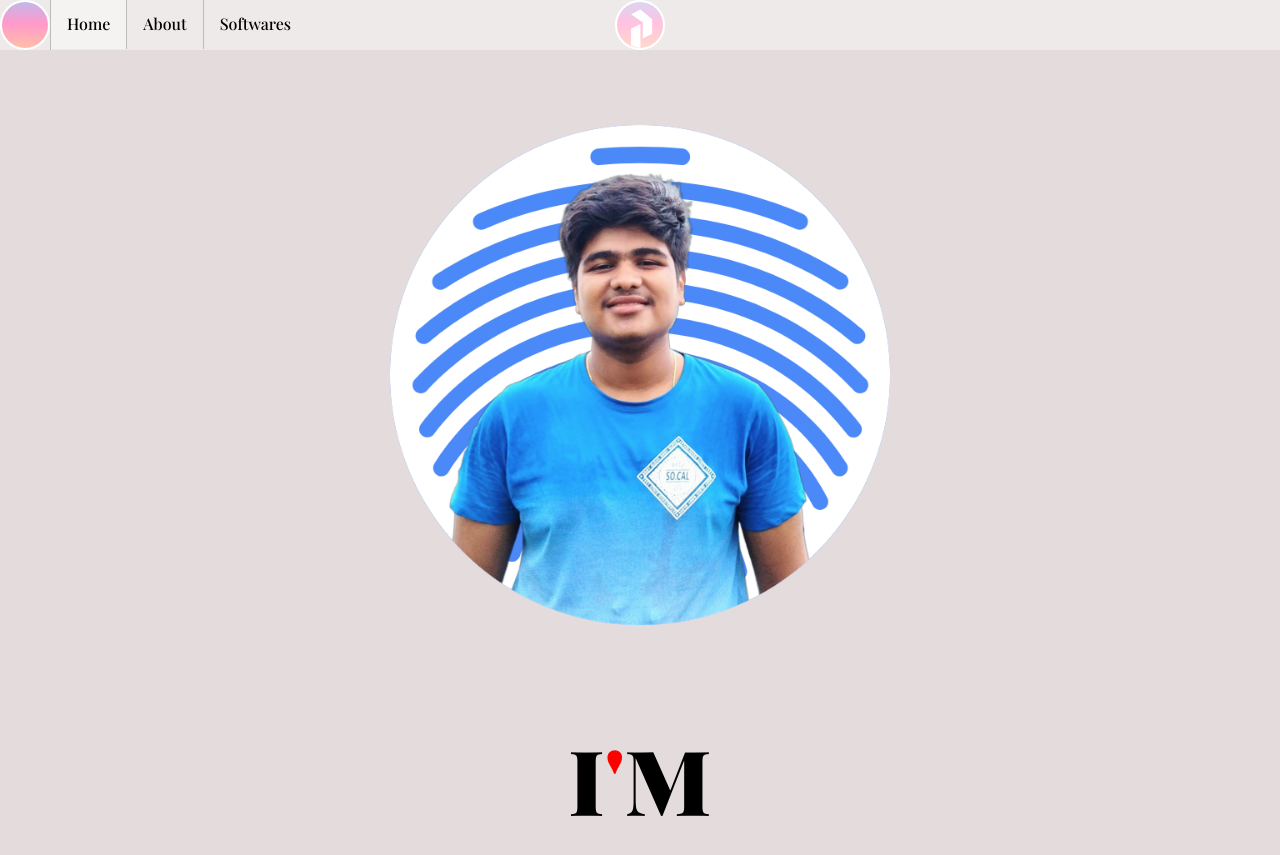
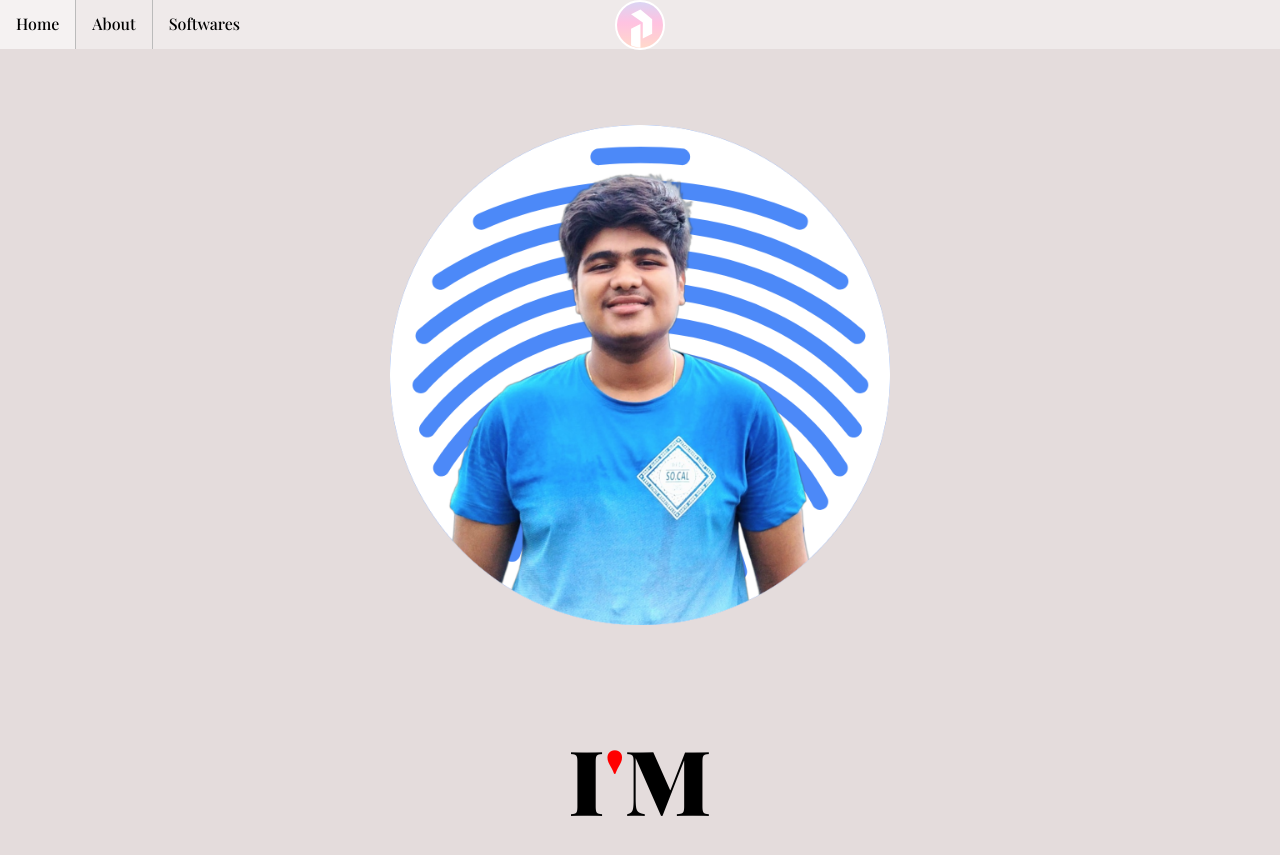
Before and after one commit to PrabhabTiwari/website, a Jekyll site: the page built from index.html, in a window 1280 px wide and 900 px high. Shown: the top 855 px of the window. Built offline with Jekyll 4.4.1, drawn with Linux system fonts in a browser that asks for light colours.

Commit message:
Update header.html

```diff
--- a/_includes/header.html
+++ b/_includes/header.html
@@ -1,6 +1,6 @@
 <div class="up">
   <ul>
-    <li><div class="prabhab"><a href="index.html"><div></div></a></div></li>
+
     <li><a class="active" href="index.html">Home</a></li>
     <li><a href="about.html">About</a></li>
  <!--   <li><a href="quotes.html">Quotes</a></li> -->
```
